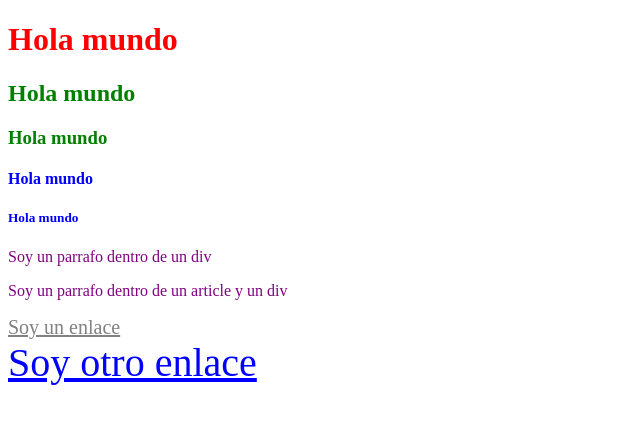
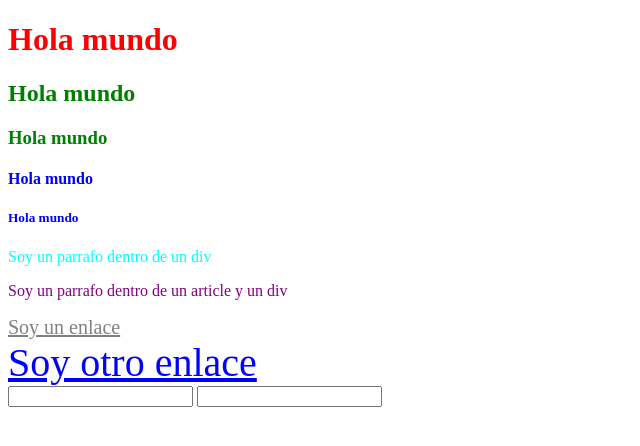
Before and after one commit to juliancramos/CursoFront, a plain HTML site: page css/selectores.html in a window 1280 px wide. Shown: the whole page, without its empty margins (0-640 px from the left). Drawn offline with Linux system fonts and the light colour scheme.

Commit message:
Selectores terminado

```diff
--- a/css/selectores.css
+++ b/css/selectores.css
@@ -3,7 +3,7 @@
 /* Los selectores tienen jerquía: */
 /* Primero el id, luego clase, luego etiquetas */
 
-/* * Es selector universal, osea que aplica para todo */
+/* El * es selector universal, osea que aplica para todo */
 * {
     color:blue;
 }
@@ -30,3 +30,20 @@ div p{
     color:blue;
     font-size: 40px;
 }
+
+/* Selector de hijo directo (p hijo directo de div) */
+div > p{
+    color:aqua;
+}
+
+/* Tambien hay selector de atributos
+Esto quiere decir que tambien se podran seleccionar inputs */
+
+input{
+    color:rebeccapurple;
+}
+/* Tambien se puede a un tipo en específico */
+/* (El espacio despues del input importa) */
+input[type = "password"]{
+    color:red;
+}
--- a/css/selectores.html
+++ b/css/selectores.html
@@ -27,5 +27,11 @@
     <a href="#" class = "grey">Soy un enlace</a>
     <br>
     <a href="#" class = "grey" id="enlace">Soy otro enlace</a>
+
+    <br>
+
+    <input type="text">
+    <input type="password" name="" id="">
+
 </body>
 </html>
```
